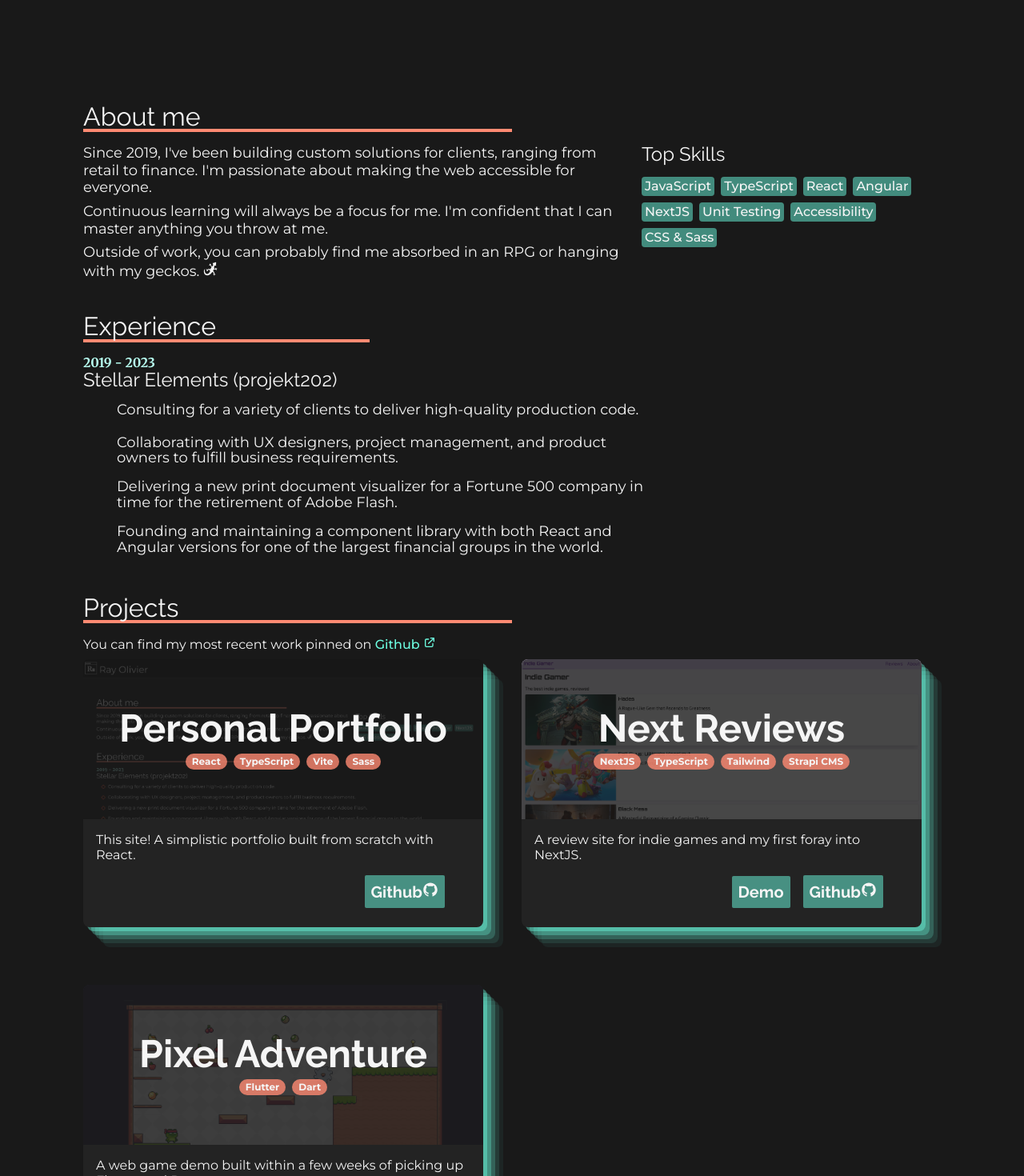
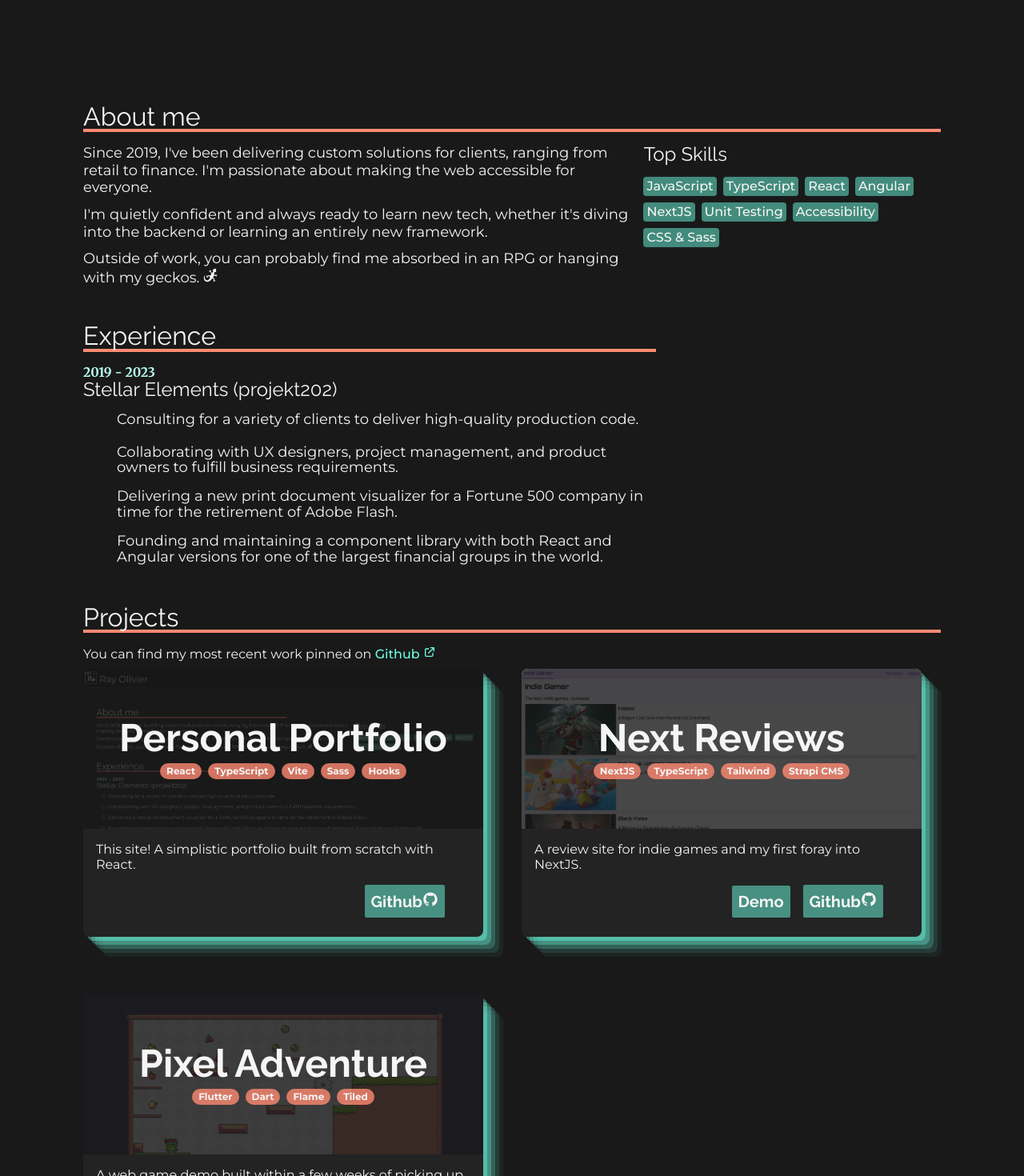
Before and after one commit to RayOlivier/portfolio, a React (Vite) app: page / in a window 1280 px wide. Shown: the part 720-2190 px from the top of the page at 80% size. Built offline with nearby package versions, Linux system fonts and the light colour scheme; some icons are missing.

Commit message:
small styling and content updates

```diff
--- a/src/App.scss
+++ b/src/App.scss
@@ -75,6 +75,11 @@
 .about__text {
   max-width: 700px;
   font-size: 2.25rem;
+  line-height: 1.2;
+
+  p {
+    margin-bottom: 1.5rem;
+  }
 }
 
 .skills-list {
--- a/src/App.tsx
+++ b/src/App.tsx
@@ -6,13 +6,11 @@ import { PiDiamondBold } from 'react-icons/pi';
 import { HiOutlineExternalLink } from 'react-icons/hi';
 import Card from './components/card/card';
 
-// import nextReviewImg from './assets/projects/nextReviews.png';
 import nextReviewImg2 from './assets/projects/nextReviews2.png';
 import portfolioImg from './assets/projects/portfolioSite.png';
 import pixelAdventureImg from './assets/projects/pixelAdventure.png';
 import useMousePosition from './hooks/useMousePosition';
 import useScrollPosition from './hooks/useScrollPosition';
-// import pixelAdventureImg2 from './assets/projects/pixelAdventure2.png';
 
 function App() {
   const mousePosition = useMousePosition();
@@ -34,7 +32,7 @@ function App() {
           <div className="landing">
             <div className="eyebrow">Hi</div>
             <h1 className="introduction">
-              I'm <span>Ray</span> and I make websites.
+              I'm <span>Ray</span> and I build websites.
             </h1>
             <p className="tagline">I'm a front-end engineer with a passion for creating custom, accessible solutions.</p>
           </div>
@@ -45,10 +43,10 @@ function App() {
             <div className="about__text">
               <div>
                 <p>
-                  Since 2019, I've been building custom solutions for clients, ranging from retail to finance. I'm passionate about making the web accessible
+                  Since 2019, I've been delivering custom solutions for clients, ranging from retail to finance. I'm passionate about making the web accessible
                   for everyone.
                 </p>
-                <p>Continuous learning will always be a focus for me. I'm confident that I can master anything you throw at me.</p>
+                <p>I'm quietly confident and always ready to learn new tech, whether it's diving into the backend or learning an entirely new framework.</p>
                 <p>
                   Outside of work, you can probably find me absorbed in an RPG or hanging with my geckos. <GiGecko />
                 </p>
@@ -116,7 +114,7 @@ function App() {
               title="Personal Portfolio"
               githubLink="https://github.com/RayOlivier/portfolio"
               img={portfolioImg}
-              tags={['React', 'TypeScript', 'Vite', 'Sass']}>
+              tags={['React', 'TypeScript', 'Vite', 'Sass', 'Hooks']}>
               This site! A simplistic portfolio built from scratch with React.
             </Card>
             <Card
@@ -133,7 +131,7 @@ function App() {
               href="https://rayolivier.github.io/pixel-adventure/"
               githubLink="https://github.com/RayOlivier/pixel-adventure"
               img={pixelAdventureImg}
-              tags={['Flutter', 'Dart']}>
+              tags={['Flutter', 'Dart', 'Flame', 'Tiled']}>
               A web game demo built within a few weeks of picking up Flutter and Dart.
             </Card>
           </div>
--- a/src/index.scss
+++ b/src/index.scss
@@ -94,7 +94,6 @@ h2 {
     content: '';
     display: block;
     height: 0.5rem;
-    width: 50%;
     background-color: $secondary;
     margin-top: -0.25rem;
   }
@@ -102,7 +101,6 @@ h2 {
 
 h3 {
   font-family: 'Raleway', sans-serif;
-  // font-family: 'Montserrat', sans-serif;
 
   font-size: 3rem;
   margin-bottom: 2rem;
--- a/vite.config.ts
+++ b/vite.config.ts
@@ -1,7 +1,7 @@
-import { defineConfig } from 'vite'
-import react from '@vitejs/plugin-react-swc'
+import { defineConfig } from 'vite';
+import react from '@vitejs/plugin-react-swc';
 
 // https://vitejs.dev/config/
 export default defineConfig({
-  plugins: [react()],
-})
+  plugins: [react()]
+});
```
